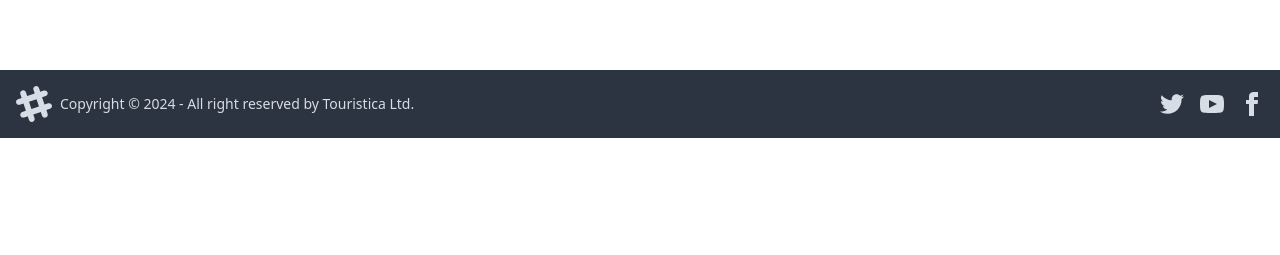
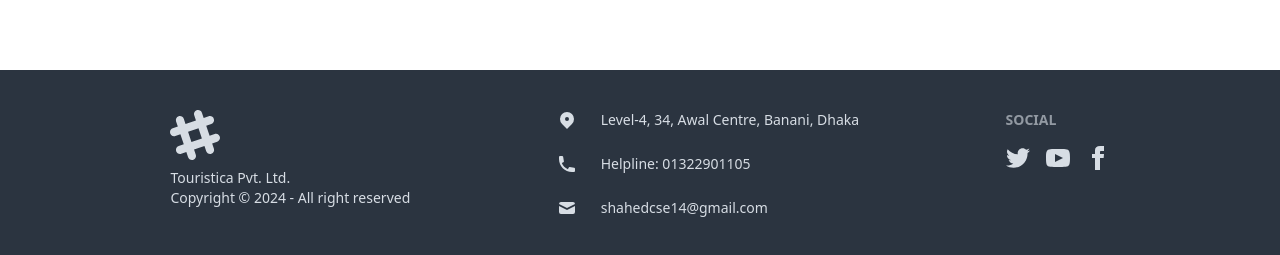
Before and after one commit to Sha-hed/Touristica-ClientSide, a React (Vite) app: page /myList in a window 1280 px wide. Shown: the part 662-917 px from the top of the page. Before the commit the page ends 800 px from the top, so only its background shows below. Built offline with nearby package versions, Linux system fonts and the light colour scheme; no server answers.

Commit message:
Delete and Update Button Added in MYlist Table

```diff
--- a/package.json
+++ b/package.json
@@ -19,6 +19,7 @@
     "react-icons": "^5.1.0",
     "react-router-dom": "^6.23.0",
     "react-toastify": "^10.0.5",
+    "react-tooltip": "^5.26.4",
     "sort-by": "^1.2.0",
     "sweetalert2": "^11.10.8",
     "swiper": "^11.1.1"
--- a/src/pages/Footer.jsx
+++ b/src/pages/Footer.jsx
@@ -1,16 +1,39 @@
 
 const Footer = () => {
     return (
-        <footer className="footer items-center p-4 bg-neutral text-neutral-content">
-            <aside className="items-center grid-flow-col">
-                <svg width="36" height="36" viewBox="0 0 24 24" xmlns="http://www.w3.org/2000/svg" fillRule="evenodd" clipRule="evenodd" className="fill-current"><path d="M22.672 15.226l-2.432.811.841 2.515c.33 1.019-.209 2.127-1.23 2.456-1.15.325-2.148-.321-2.463-1.226l-.84-2.518-5.013 1.677.84 2.517c.391 1.203-.434 2.542-1.831 2.542-.88 0-1.601-.564-1.86-1.314l-.842-2.516-2.431.809c-1.135.328-2.145-.317-2.463-1.229-.329-1.018.211-2.127 1.231-2.456l2.432-.809-1.621-4.823-2.432.808c-1.355.384-2.558-.59-2.558-1.839 0-.817.509-1.582 1.327-1.846l2.433-.809-.842-2.515c-.33-1.02.211-2.129 1.232-2.458 1.02-.329 2.13.209 2.461 1.229l.842 2.515 5.011-1.677-.839-2.517c-.403-1.238.484-2.553 1.843-2.553.819 0 1.585.509 1.85 1.326l.841 2.517 2.431-.81c1.02-.33 2.131.211 2.461 1.229.332 1.018-.21 2.126-1.23 2.456l-2.433.809 1.622 4.823 2.433-.809c1.242-.401 2.557.484 2.557 1.838 0 .819-.51 1.583-1.328 1.847m-8.992-6.428l-5.01 1.675 1.619 4.828 5.011-1.674-1.62-4.829z"></path></svg>
-                <p>Copyright © 2024 - All right reserved by Touristica Ltd.</p>
+        <footer className="flex flex-col md:flex-row justify-evenly footer p-10 bg-neutral text-neutral-content">
+            <aside>
+                <svg width="50" height="50" viewBox="0 0 24 24" xmlns="http://www.w3.org/2000/svg" fillRule="evenodd" clipRule="evenodd" className="fill-current"><path d="M22.672 15.226l-2.432.811.841 2.515c.33 1.019-.209 2.127-1.23 2.456-1.15.325-2.148-.321-2.463-1.226l-.84-2.518-5.013 1.677.84 2.517c.391 1.203-.434 2.542-1.831 2.542-.88 0-1.601-.564-1.86-1.314l-.842-2.516-2.431.809c-1.135.328-2.145-.317-2.463-1.229-.329-1.018.211-2.127 1.231-2.456l2.432-.809-1.621-4.823-2.432.808c-1.355.384-2.558-.59-2.558-1.839 0-.817.509-1.582 1.327-1.846l2.433-.809-.842-2.515c-.33-1.02.211-2.129 1.232-2.458 1.02-.329 2.13.209 2.461 1.229l.842 2.515 5.011-1.677-.839-2.517c-.403-1.238.484-2.553 1.843-2.553.819 0 1.585.509 1.85 1.326l.841 2.517 2.431-.81c1.02-.33 2.131.211 2.461 1.229.332 1.018-.21 2.126-1.23 2.456l-2.433.809 1.622 4.823 2.433-.809c1.242-.401 2.557.484 2.557 1.838 0 .819-.51 1.583-1.328 1.847m-8.992-6.428l-5.01 1.675 1.619 4.828 5.011-1.674-1.62-4.829z"></path></svg>
+                <p>Touristica Pvt. Ltd.<br />Copyright © 2024 - All right reserved</p>
             </aside>
-            <nav className="grid-flow-col gap-4 md:place-self-center md:justify-self-end">
-                <a><svg xmlns="http://www.w3.org/2000/svg" width="24" height="24" viewBox="0 0 24 24" className="fill-current"><path d="M24 4.557c-.883.392-1.832.656-2.828.775 1.017-.609 1.798-1.574 2.165-2.724-.951.564-2.005.974-3.127 1.195-.897-.957-2.178-1.555-3.594-1.555-3.179 0-5.515 2.966-4.797 6.045-4.091-.205-7.719-2.165-10.148-5.144-1.29 2.213-.669 5.108 1.523 6.574-.806-.026-1.566-.247-2.229-.616-.054 2.281 1.581 4.415 3.949 4.89-.693.188-1.452.232-2.224.084.626 1.956 2.444 3.379 4.6 3.419-2.07 1.623-4.678 2.348-7.29 2.04 2.179 1.397 4.768 2.212 7.548 2.212 9.142 0 14.307-7.721 13.995-14.646.962-.695 1.797-1.562 2.457-2.549z"></path></svg>
-                </a>
-                <a><svg xmlns="http://www.w3.org/2000/svg" width="24" height="24" viewBox="0 0 24 24" className="fill-current"><path d="M19.615 3.184c-3.604-.246-11.631-.245-15.23 0-3.897.266-4.356 2.62-4.385 8.816.029 6.185.484 8.549 4.385 8.816 3.6.245 11.626.246 15.23 0 3.897-.266 4.356-2.62 4.385-8.816-.029-6.185-.484-8.549-4.385-8.816zm-10.615 12.816v-8l8 3.993-8 4.007z"></path></svg></a>
-                <a><svg xmlns="http://www.w3.org/2000/svg" width="24" height="24" viewBox="0 0 24 24" className="fill-current"><path d="M9 8h-3v4h3v12h5v-12h3.642l.358-4h-4v-1.667c0-.955.192-1.333 1.115-1.333h2.885v-5h-3.808c-3.596 0-5.192 1.583-5.192 4.615v3.385z"></path></svg></a>
+            <div className="space-y-4 ">
+                <p className="flex items-center">
+                    <svg xmlns="http://www.w3.org/2000/svg" viewBox="0 0 20 20" fill="currentColor" className="w-5 h-5 mr-2 sm:mr-6">
+                        <path fillRule="evenodd" d="M5.05 4.05a7 7 0 119.9 9.9L10 18.9l-4.95-4.95a7 7 0 010-9.9zM10 11a2 2 0 100-4 2 2 0 000 4z" clipRule="evenodd"></path>
+                    </svg>
+                    <span>Level-4, 34, Awal Centre, Banani, Dhaka</span>
+                </p>
+                <p className="flex items-center">
+                    <svg xmlns="http://www.w3.org/2000/svg" viewBox="0 0 20 20" fill="currentColor" className="w-5 h-5 mr-2 sm:mr-6">
+                        <path d="M2 3a1 1 0 011-1h2.153a1 1 0 01.986.836l.74 4.435a1 1 0 01-.54 1.06l-1.548.773a11.037 11.037 0 006.105 6.105l.774-1.548a1 1 0 011.059-.54l4.435.74a1 1 0 01.836.986V17a1 1 0 01-1 1h-2C7.82 18 2 12.18 2 5V3z"></path>
+                    </svg>
+                    <span>Helpline: 01322901105</span>
+                </p>
+                <p className="flex items-center">
+                    <svg xmlns="http://www.w3.org/2000/svg" viewBox="0 0 20 20" fill="currentColor" className="w-5 h-5 mr-2 sm:mr-6">
+                        <path d="M2.003 5.884L10 9.882l7.997-3.998A2 2 0 0016 4H4a2 2 0 00-1.997 1.884z"></path>
+                        <path d="M18 8.118l-8 4-8-4V14a2 2 0 002 2h12a2 2 0 002-2V8.118z"></path>
+                    </svg>
+                    <span>shahedcse14@gmail.com</span>
+                </p>
+            </div>
+            <nav>
+                <h6 className="footer-title">Social</h6>
+                <div className="grid grid-flow-col gap-4">
+                    <a href="https://www.twitter.com" target="_blank"><svg xmlns="http://www.w3.org/2000/svg" width="24" height="24" viewBox="0 0 24 24" className="fill-current"><path d="M24 4.557c-.883.392-1.832.656-2.828.775 1.017-.609 1.798-1.574 2.165-2.724-.951.564-2.005.974-3.127 1.195-.897-.957-2.178-1.555-3.594-1.555-3.179 0-5.515 2.966-4.797 6.045-4.091-.205-7.719-2.165-10.148-5.144-1.29 2.213-.669 5.108 1.523 6.574-.806-.026-1.566-.247-2.229-.616-.054 2.281 1.581 4.415 3.949 4.89-.693.188-1.452.232-2.224.084.626 1.956 2.444 3.379 4.6 3.419-2.07 1.623-4.678 2.348-7.29 2.04 2.179 1.397 4.768 2.212 7.548 2.212 9.142 0 14.307-7.721 13.995-14.646.962-.695 1.797-1.562 2.457-2.549z"></path></svg></a>
+                    <a href="https://www.youtube.com" target="_blank"><svg xmlns="http://www.w3.org/2000/svg" width="24" height="24" viewBox="0 0 24 24" className="fill-current"><path d="M19.615 3.184c-3.604-.246-11.631-.245-15.23 0-3.897.266-4.356 2.62-4.385 8.816.029 6.185.484 8.549 4.385 8.816 3.6.245 11.626.246 15.23 0 3.897-.266 4.356-2.62 4.385-8.816-.029-6.185-.484-8.549-4.385-8.816zm-10.615 12.816v-8l8 3.993-8 4.007z"></path></svg></a>
+                    <a href="https://www.facebook.com" target="_blank"><svg xmlns="http://www.w3.org/2000/svg" width="24" height="24" viewBox="0 0 24 24" className="fill-current"><path d="M9 8h-3v4h3v12h5v-12h3.642l.358-4h-4v-1.667c0-.955.192-1.333 1.115-1.333h2.885v-5h-3.808c-3.596 0-5.192 1.583-5.192 4.615v3.385z"></path></svg></a>
+                </div>
             </nav>
         </footer>
     );
--- a/src/pages/Home.jsx
+++ b/src/pages/Home.jsx
@@ -97,7 +97,10 @@
             </div>
             {/* Country Card Section  */}
             <div className="container max-w-7xl p-6 mx-auto space-y-6 sm:space-y-12 mt-10">
-                <h1 className="text-center text-5xl font-bold">Countries</h1>
+                <div>
+                <h1 className="text-center text-5xl font-bold underline mb-3">Countries</h1>
+                <p className="text-2xl text-center font-medium">Embark on an unforgettable journey through South Asia's treasure trove of enchanting destinations!</p>
+                </div>
                 <div className="grid grid-cols-1 sm:grid-cols-2 lg:grid-cols-3 gap-3">
                     {
                         country?.map(country => <CountryCard key={country._id} country={country}></CountryCard>)
@@ -107,9 +110,10 @@
 
             {/* Best Places to Visit */}
             <div>
+            <h1 className="text-center font-semibold text-5xl mt-10 underline">Blogs</h1>
+            <p className="text-2xl text-center font-medium mt-3 mb-5">Discover vibrant cities, ancient ruins, and breathtaking landscapes in this diverse and captivating region.</p>
                 <section className="dark:bg-gray-100 dark:text-gray-800">
                     <div className="container max-w-6xl p-6 mx-auto space-y-6 sm:space-y-12">
-                        <h1 className="text-center font-semibold text-5xl">Best Places To Visit</h1>
                         <div rel="noopener noreferrer" className="block max-w-sm gap-3 mx-auto sm:max-w-full group hover:no-underline focus:no-underline lg:grid lg:grid-cols-12 dark:bg-gray-50">
                             <img src="https://i.ibb.co/WKrFBsq/Bali.jpg" alt="" className="object-cover w-full h-64 rounded sm:h-96 lg:col-span-7 dark:bg-gray-500" />
                             <div className="p-6 space-y-2 lg:col-span-5">
--- a/src/pages/Register.jsx
+++ b/src/pages/Register.jsx
@@ -1,4 +1,5 @@
 import { IoMdEye } from "react-icons/io";
+import { Tooltip } from 'react-tooltip';
 import { IoMdEyeOff } from "react-icons/io";
 import { useContext, useState } from 'react';
 import { useForm } from 'react-hook-form';
```
Also changed, not shown: 1 other file (tests, documents, lock files or other folders).
